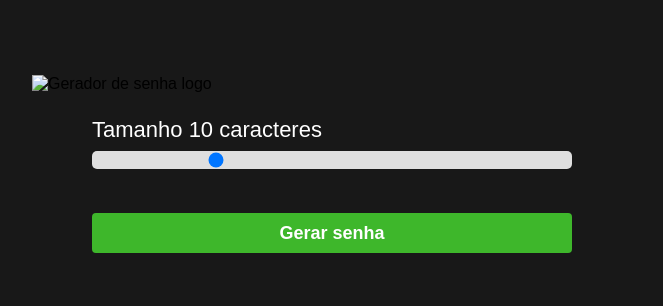
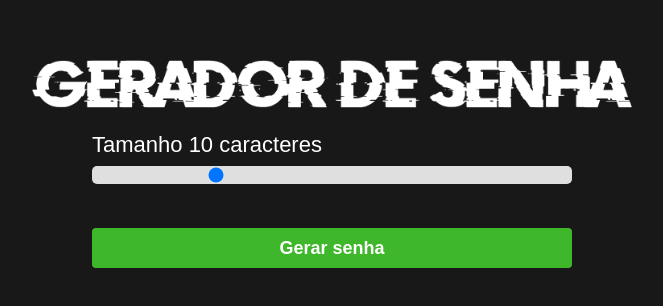
Before and after one commit to Joyce-ifpb/GeradorDeSenha, a plain HTML site: page index.html in a window 1280 px wide. Shown: the part 236-542 px from the top of the page, without its empty margins (308-971 px from the left). Drawn offline with Linux system fonts and the light colour scheme.

Commit message:
Update index.html

```diff
--- a/index.html
+++ b/index.html
@@ -9,7 +9,7 @@
     <link rel="stylesheet" href="css/style.css">
 </head>
 <body>
-    <img class="logo" src="/assets/logo.png" alt="Gerador de senha logo"/>
+    <img class="logo" src="logo.png" alt="Gerador de senha logo"/>
     <main class="container-input">
         <span>Tamanho <span id="valor"></span> caracteres</span>
         <input id="slider" class="slider" type="range" min="5" max="25" value="10">
```
